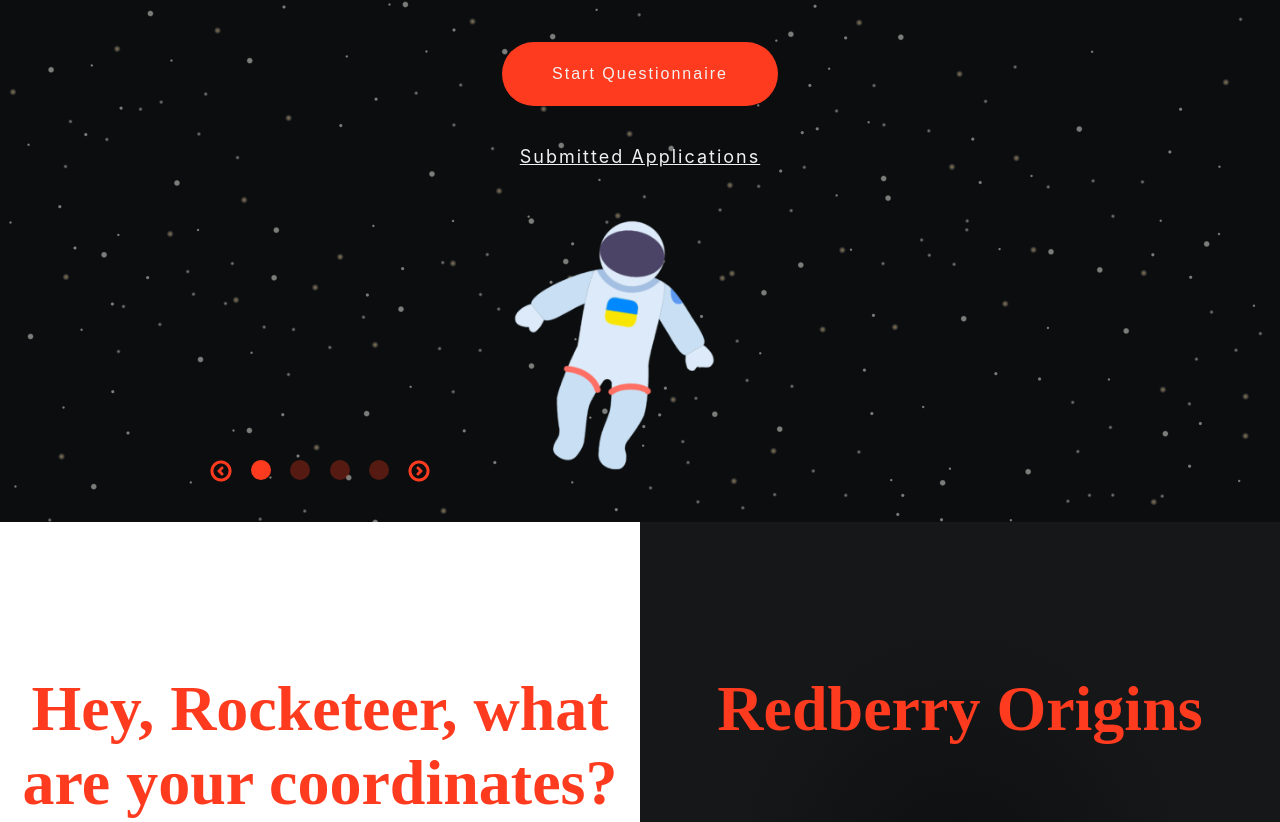
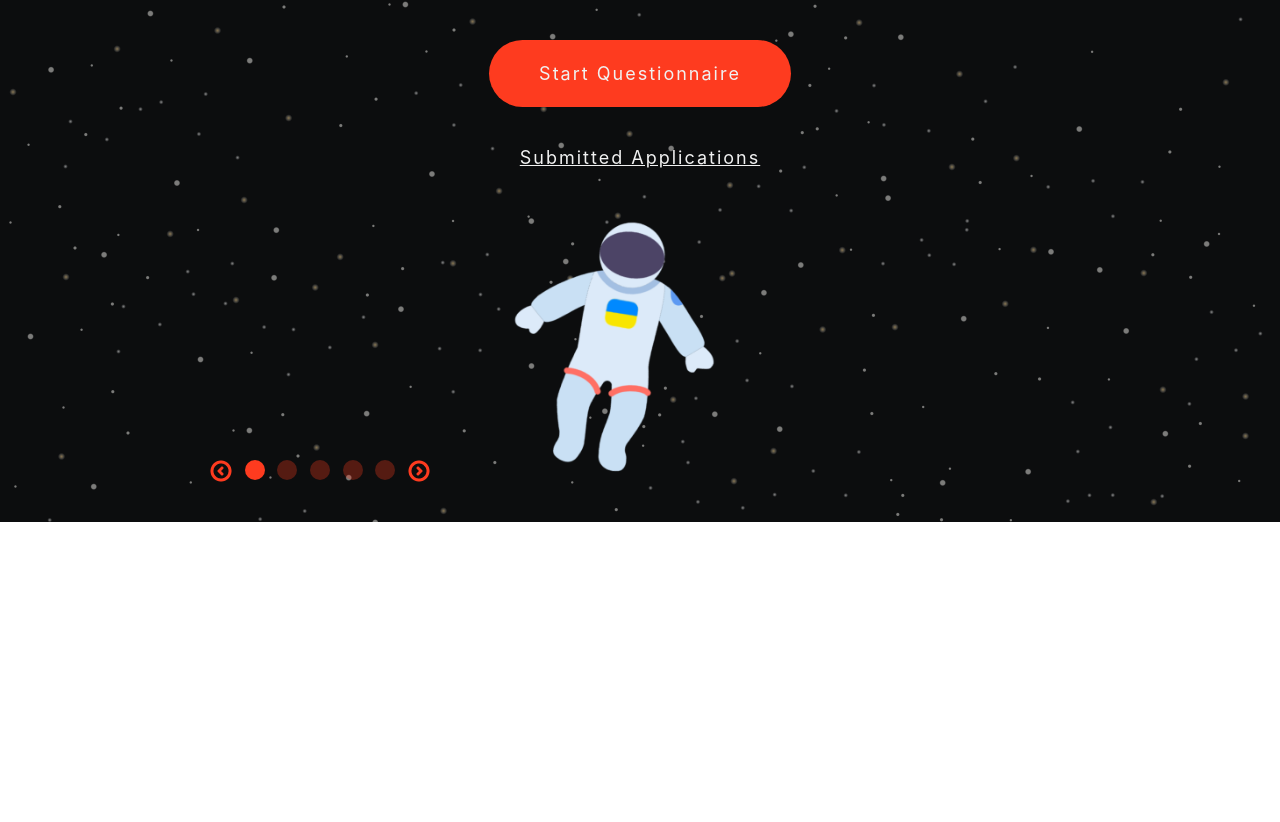
Before and after one commit to ibotchori/redberry-rocketman, a React (Create React App) app: page / in a window 1280 px wide. Shown: the part 278-1100 px from the top of the page. After the commit the page ends 807 px from the top, so only its background shows below. Built offline with nearby package versions, Linux system fonts and the light colour scheme.

Commit message:
Add routes on pages

```diff
--- a/package.json
+++ b/package.json
@@ -8,6 +8,7 @@
     "@testing-library/user-event": "^13.5.0",
     "react": "^17.0.2",
     "react-dom": "^17.0.2",
+    "react-router-dom": "^6.2.2",
     "react-scripts": "5.0.0",
     "web-vitals": "^2.1.4"
   },
--- a/src/App.js
+++ b/src/App.js
@@ -7,19 +7,29 @@ import Submit from "./pages/Submit/Submit";
 import SubmittedItem from "./pages/SubmittedItem/SubmittedItem";
 import TechnicalSkill from "./pages/TechnicalSkill/TechnicalSkill";
 import Thanks from "./pages/Thanks/Thanks";
+import {
+  BrowserRouter as Router,
+  Routes,
+  Route,
+  useLocation,
+} from "react-router-dom";
 
 function App() {
   return (
     <div className="App">
-      <Landing />
-      <PersonalInformation />
-      <TechnicalSkill />
-      <Covid />
-      <RedberrianInsights />
-      <Submit />
-      <Thanks />
-      <SubmittedItem />
-      <Pagination />
+      <Router>
+        <Routes>
+          <Route path="/" element={<Landing />} />
+          <Route path="/covid" element={<Covid />} />
+          <Route path="/personalInfo" element={<PersonalInformation />} />
+          <Route path="/skills" element={<TechnicalSkill />} />
+          <Route path="/redberrian" element={<RedberrianInsights />} />
+          <Route path="/submit" element={<Submit />} />
+          <Route path="/submitted-item" element={<SubmittedItem />} />
+          <Route path="/thanks" element={<Thanks />} />
+        </Routes>
+        <Pagination />
+      </Router>
     </div>
   );
 }
--- a/src/components/Pagination/Pagination.js
+++ b/src/components/Pagination/Pagination.js
@@ -1,14 +1,16 @@
 import styles from "./Pagination.module.css";
+import { Link } from "react-router-dom";
 
 const Pagination = () => {
   return (
     <div className={styles.main}>
       <img className={styles.arrow} src="/images/right.png" />
 
-      <span className={styles.active} />
-      <span className={styles.inactive} />
-      <span className={styles.inactive} />
-      <span className={styles.inactive} />
+      <Link to="/personalInfo" className={styles.active} />
+      <Link to="/skills" className={styles.inactive} />
+      <Link to="/covid" className={styles.inactive} />
+      <Link to="/redberrian" className={styles.inactive} />
+      <Link to="/submit" className={styles.inactive} />
 
       <img className={styles.arrow} src="/images/left.png" />
     </div>
--- a/src/pages/Landing/Landing.js
+++ b/src/pages/Landing/Landing.js
@@ -1,13 +1,16 @@
 import styles from "./Landing.module.css";
+import { Link } from "react-router-dom";
 
 const Landing = () => {
   return (
     <div className={styles.main}>
       <h1 className={styles.title}>Welcome Rocketter !</h1>
-      <button className={styles.button}>Start Questionnaire</button>
-      <a href="/personalInformation" className={styles.link}>
+      <Link to="/personalInfo" className={styles.button}>
+        Start Questionnaire
+      </Link>
+      <Link to="/submitted-item" className={styles.link}>
         Submitted Applications
-      </a>
+      </Link>
       <img src="/images/rocketman.png" alt="rocket" className={styles.img} />
     </div>
   );
--- a/src/pages/Landing/Landing.module.css
+++ b/src/pages/Landing/Landing.module.css
@@ -20,7 +20,7 @@
 
 .button {
   margin-top: 50px;
-  font-size: 16px;
+  font-size: 18px;
   letter-spacing: 2px;
   background-color: #fe3b1f;
   color: #f1f1f1;
@@ -29,12 +29,14 @@
   border: 0px;
   border-radius: 50px;
   cursor: pointer;
+  text-decoration: none;
 }
 .link {
   color: #f1f1f1;
   font-size: 18px;
   letter-spacing: 2px;
   margin-top: 40px;
+  z-index: 999;
 }
 .img {
   position: relative;
--- a/src/pages/Submit/Submit.js
+++ b/src/pages/Submit/Submit.js
@@ -1,12 +1,15 @@
 import styles from "./Submit.module.css";
+import { Link } from "react-router-dom";
 
 const Submit = () => {
   return (
     <div className={styles.main}>
-      <button className={styles.button}>Submit</button>
-      <a href="/personalInformation" className={styles.link}>
+      <Link to="/thanks" className={styles.button}>
+        Submit
+      </Link>
+      <Link to="/redberrian" className={styles.link}>
         &#8592; Go back
-      </a>
+      </Link>
     </div>
   );
 };
--- a/src/pages/Submit/Submit.module.css
+++ b/src/pages/Submit/Submit.module.css
@@ -19,6 +19,7 @@
   border: 0px;
   border-radius: 50px;
   cursor: pointer;
+  text-decoration: none;
 }
 .link {
   color: #f1f1f1;
--- a/src/pages/SubmittedItem/SubmittedItem.js
+++ b/src/pages/SubmittedItem/SubmittedItem.js
@@ -1,5 +1,6 @@
 import { useState } from "react";
 import styles from "./SubmittedItem.module.css";
+import { Link } from "react-router-dom";
 
 const SubmittedItem = () => {
   const [toggle, setToggle] = useState(false);
@@ -8,6 +9,9 @@ const SubmittedItem = () => {
     <div className={styles.main}>
       <div className={styles.title}>
         <h1>Submitted Applications</h1>
+        <Link to="/" className={styles.link}>
+          &#8592; Go back
+        </Link>
       </div>
 
       <div className={styles.button}>
--- a/src/pages/SubmittedItem/SubmittedItem.module.css
+++ b/src/pages/SubmittedItem/SubmittedItem.module.css
@@ -11,8 +11,15 @@
   padding-top: 20px;
   width: 60%;
   display: flex;
-  justify-content: flex-start;
+  justify-content: space-between;
   color: #f1f1f1;
+}
+
+.link {
+  color: #f1f1f1;
+  font-size: 14px;
+  letter-spacing: 1px;
+  margin-top: 45px;
 }
 
 .button {
--- a/src/pages/Thanks/Thanks.js
+++ b/src/pages/Thanks/Thanks.js
@@ -1,6 +1,12 @@
 import styles from "./Thanks.module.css";
+import { useNavigate } from "react-router-dom";
 
 const Thanks = () => {
+  let navigate = useNavigate();
+
+  setTimeout(() => {
+    navigate("/");
+  }, 3000);
   return (
     <div className={styles.main}>
       <div className={styles.title}>Thanks for Joining 😊</div>
```
Also changed, not shown: 1 other file (tests, documents, lock files or other folders).
